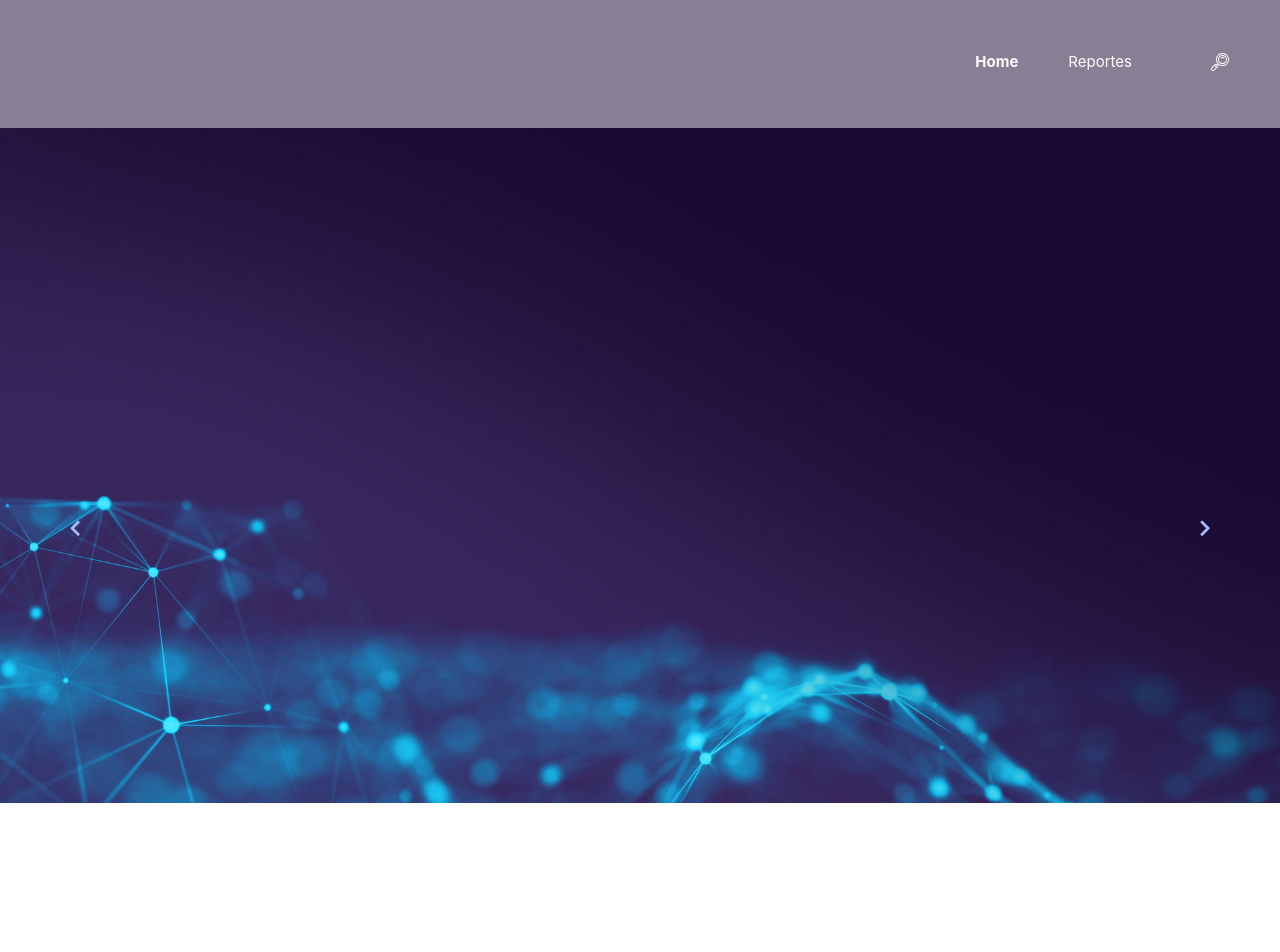
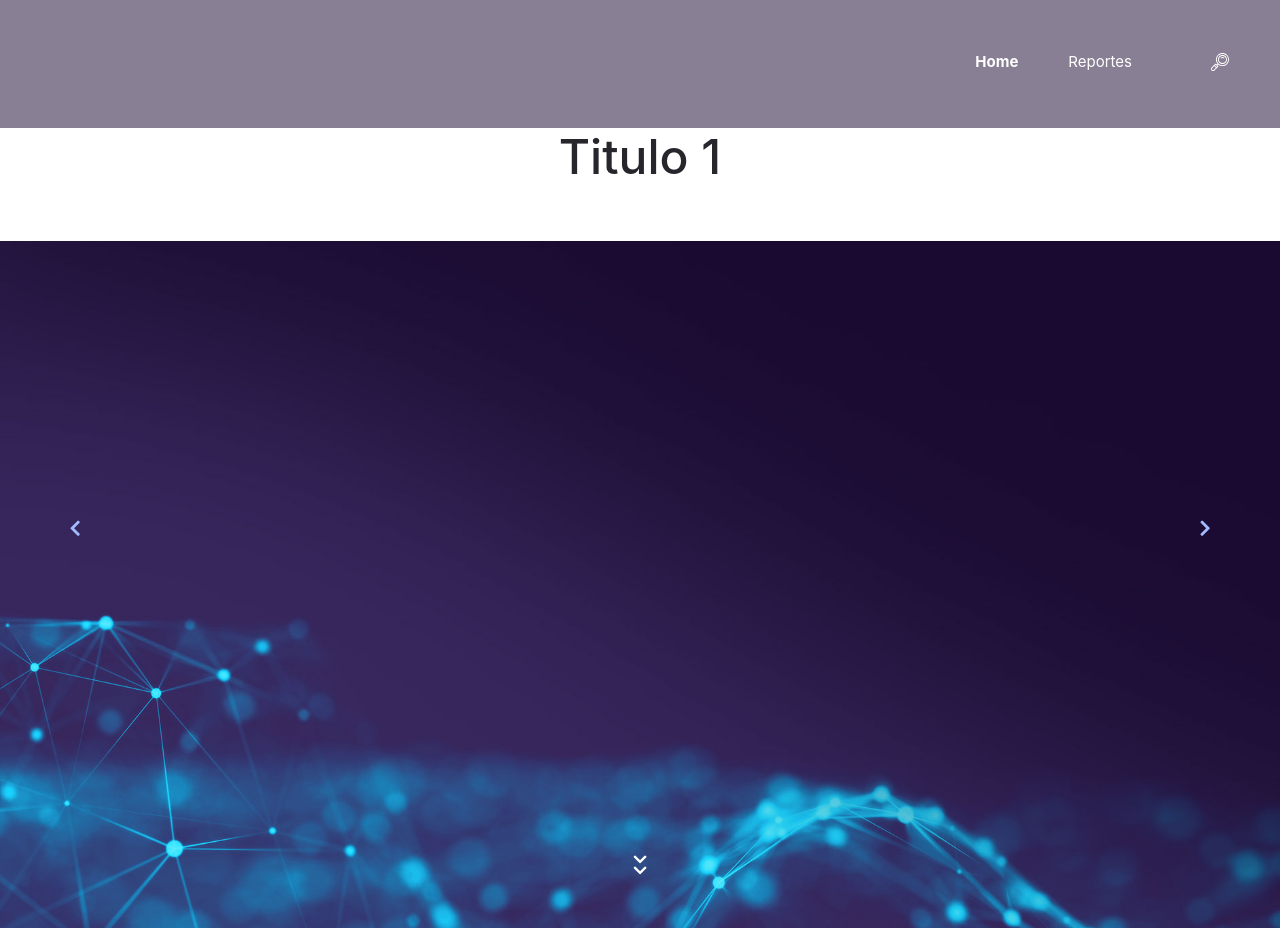
Before and after one commit to teokyo/blacksyntax, a React (Create React App) app in the folder blacksyntaxweb/: page / in a window 1280 px wide. Shown: the top 952 px of the page. Built offline with nearby package versions, Linux system fonts and the light colour scheme.

Commit message:
Pedro correccion2

```diff
--- a/blacksyntaxweb/src/App.js
+++ b/blacksyntaxweb/src/App.js
@@ -1,4 +1,3 @@
-
 import React from 'react';
 import Pro from './Componentes/Pro';
 import Home from './Componentes/Home';
@@ -13,10 +12,7 @@ function App() {
   return (
     <div className="App">
       <Pro />
-
-        <header style={{ height: '128px'}} className="header2">
-
-        </header>
+      <header style={{ height: '128px'}} className="header2"></header>
       <Home/>
       <IconBoxes/>
       <VerticalSliderSection/>
--- a/blacksyntaxweb/src/Subcomponentes/ItemSliderInicial.js
+++ b/blacksyntaxweb/src/Subcomponentes/ItemSliderInicial.js
@@ -13,9 +13,10 @@ class ItemSliderInicial extends Component {
             <div>
                 <div
                     className="owl-item hero_slider_item item_1 d-flex flex-column align-items-center justify-content-center">
+                    <h1>{this.state.Titulo}</h1>
+                    <span>{this.state.Subtitulo}</span>
                     <span><img src={this.state.imagen} alt=""/></span>
-                    <span>{this.state.Titulo}</span>
-                    <span>{this.state.Subtitulo}</span>
+
                 </div>
 
             </div>
```
